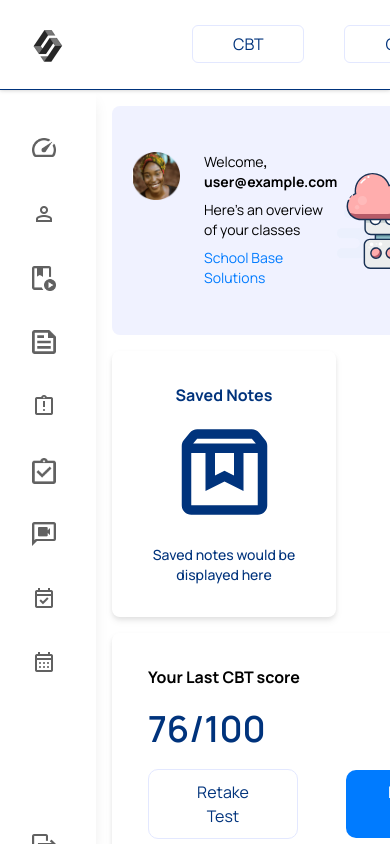
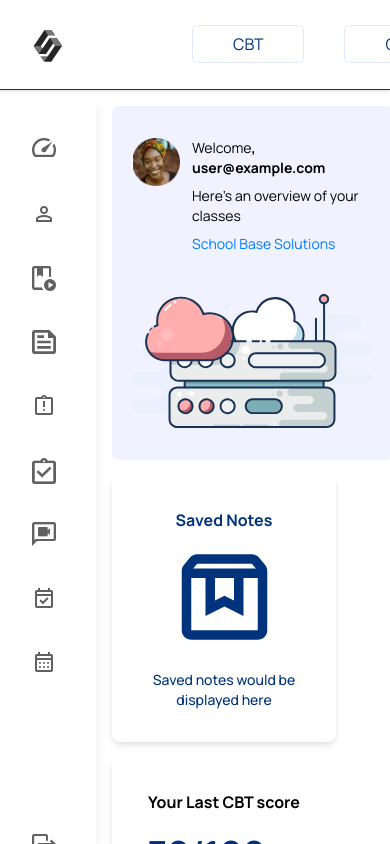
Before and after one commit to AJ1732/capstone_schoolbase_lms, a React (Vite) app: page /software in a window 390 px wide. Built offline with nearby package versions, Linux system fonts and the light colour scheme; no server answers; sample sign-in values are in the browser's storage.

Commit message:
feat: adjust dashboard page responsiveness

```diff
--- a/src/anatomy/Pages/Dashboard/sections/CBTSection.jsx
+++ b/src/anatomy/Pages/Dashboard/sections/CBTSection.jsx
@@ -10,7 +10,7 @@ const CBTSection = () => {
       <div className='h-full flex flex-col justify-between items-start gap-5'>
         <h4 className='font-bold'>Your Last CBT score</h4>
         <p className='font-semibold text-4xl text-primary-900'>76/100</p>
-        <div className='flex justify-center items-center gap-12'>
+        <div className='flex flex-col md:flex-row justify-center items-start md:items-center gap-6 md:gap-12'>
           <NavButton className={`text-primary-900 border border-primary-100`}>Retake Test</NavButton>
           <NavButton className={`!bg-primary-00 text-white`}>New CBT Test</NavButton>
         </div>
--- a/src/anatomy/Pages/Dashboard/sections/WelcomeSection.jsx
+++ b/src/anatomy/Pages/Dashboard/sections/WelcomeSection.jsx
@@ -8,7 +8,20 @@ const WelcomeSection = () => {
   const { user } = useAuthContext();
 
   return (
-    <section className="md:col-span-3 | bg-primary-50 w-full h-[14.3125rem] px-5 md:px-12 flex justify-between items-center rounded-lg">
+    <>
+      <section className='md:col-span-3 | bg-primary-50 py-8 px-5 md:px-12 rounded-md | flex flex-col md:flex-row justify-between items-center gap-10'>
+        <div className="flex justify-start items-start gap-3 md:gap-6">
+          <HeaderAvatar src={avatarImg} />
+          <div className="text-sm md:text-base space-y-2">
+            <h4>Welcome<span className="font-bold">{user? `, ${user.email}` : ''}</span> </h4>
+            <p>Here’s an overview of your classes</p>
+            <p className='text-primary-00'>School Base Solutions</p>
+          </div>
+        </div>
+        <img src={dashboardHero} alt="" />
+      </section>
+
+      {/* <section className="md:col-span-3 | bg-primary-50 w-full h-[14.3125rem] px-5 md:px-12 flex justify-between items-center rounded-lg">
         <div className="flex justify-start items-start gap-6">
           <HeaderAvatar src={avatarImg} />
           <div className="text-sm md:text-base space-y-2">
@@ -21,7 +34,8 @@ const WelcomeSection = () => {
         <figure className="max-w-80 max-h-48">
           <img src={dashboardHero} alt="dashboard img" />
         </figure>
-    </section>
+      </section> */}
+    </>
   )
 }
 
```
Lines whose indentation alone changed are shown as unchanged.
